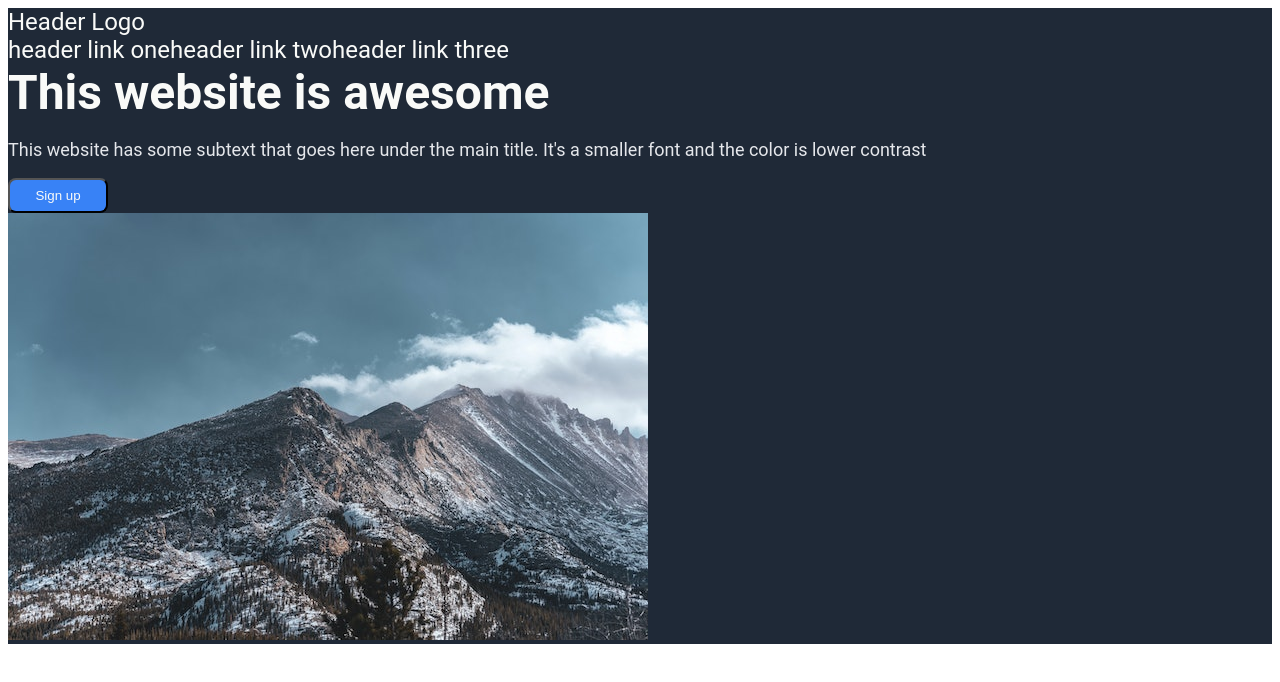
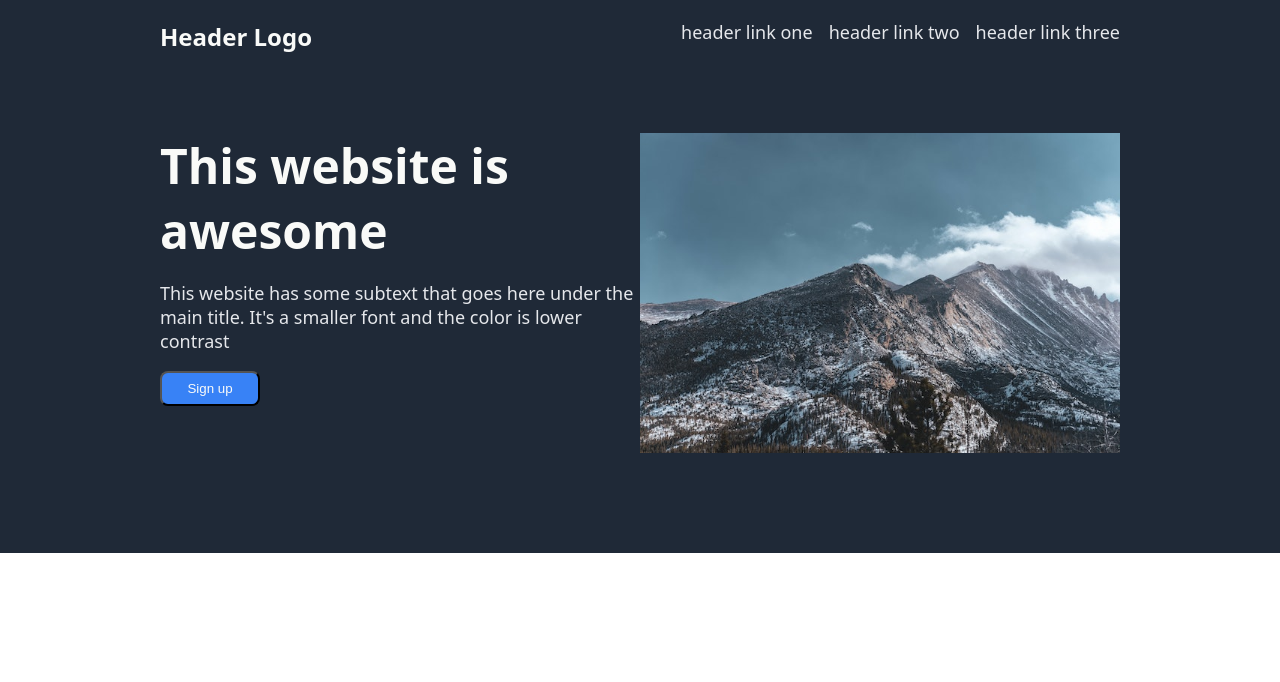
Before and after one commit to Pascal-Rutter/odin-landing_page, a plain HTML site: page index.html in a window 1280 px wide. Drawn offline with Linux system fonts and the light colour scheme.

Commit message:
Finalize Hero
The flex containers have been arranged according to the picture.

```diff
--- a/index.html
+++ b/index.html
@@ -12,7 +12,7 @@
         <div class="header">
             <div>Header Logo</div>
             <div class="header-links">
-                <ul>
+                <ul class="hero-secondary">
                     <li><a href="">header link one</a></li>
                     <li><a href="">header link two</a></li>
                     <li><a href="">header link three</a></li>
--- a/styles.css
+++ b/styles.css
@@ -1,9 +1,19 @@
 body{
-    font-family: Roboto;
+    font-family: system-ui, -apple-system, BlinkMacSystemFont, 'Segoe UI', Roboto, Oxygen, Ubuntu, Cantarell, 'Open Sans', 'Helvetica Neue', sans-serif;
+    margin: 0px;
 }
 
 .hero {
     background-color: #1f2937;
+    display: flex;
+    flex: 0;
+    flex-direction: column;
+    gap: 80px;
+    padding-bottom: 100px;
+    padding-top: 20px;
+    padding-left: 160px;
+    padding-right: 160px;
+    margin: 0px;
 }
 
 .hero * {
@@ -12,6 +22,9 @@ body{
 
 .header {
     font-size: 24px;
+    font-weight: bold;
+    display: flex;
+    justify-content: space-between;
 }
 
 .hero-main {
@@ -19,9 +32,16 @@ body{
     font-weight: bold;
 }
 
-.hero-secondary {
+.hero-secondary,
+.hero-secondary *{
     font-size: 18px;
+    font-weight: 100;
     color: #e5e7eb;
+}
+
+.content {
+    display: flex;
+    justify-content: space-between;
 }
 
 button {
@@ -34,11 +54,16 @@ button {
 ul {
     list-style-type: none;
     display: flex;
+    gap: 16px;
     margin: 0px;
     padding: 0px;
 }
 
 a {
     text-decoration: none;
+}
 
+img {
+    max-width: 50%;
+    height: auto;
 }
```
